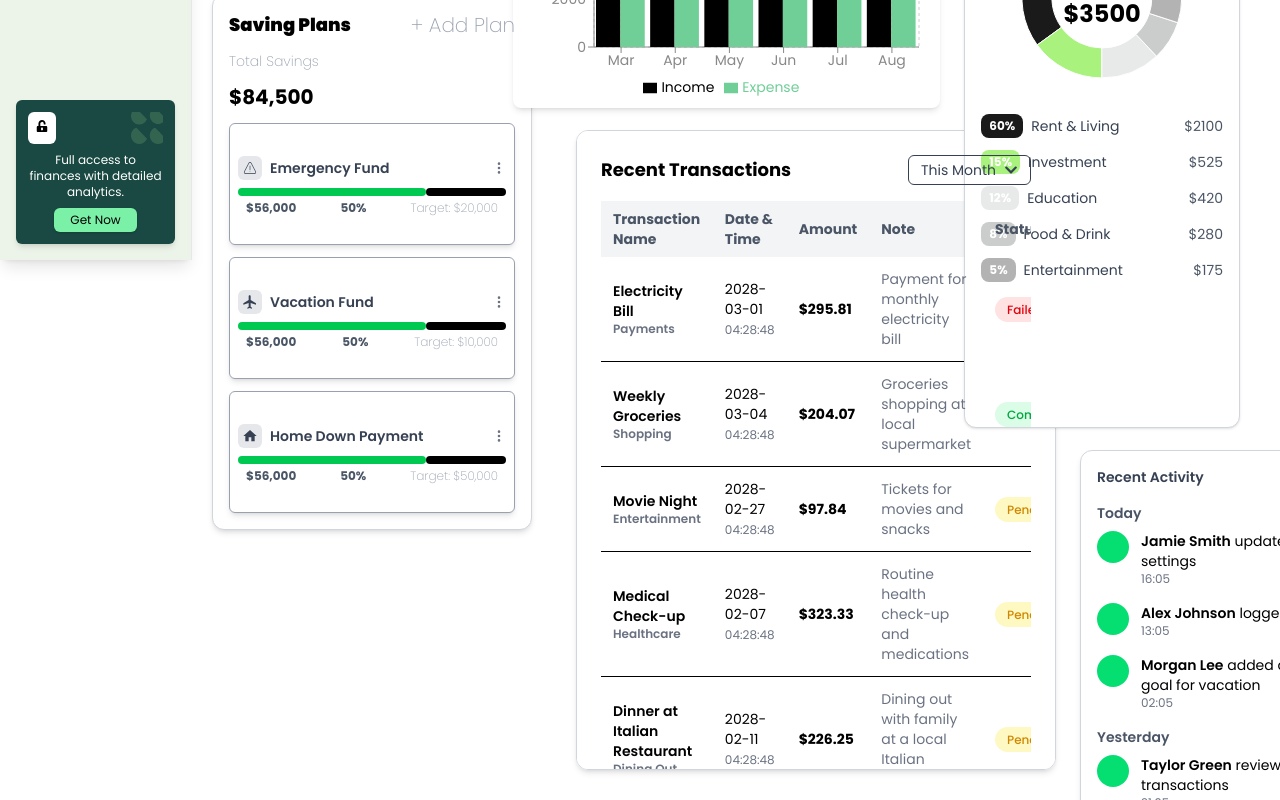
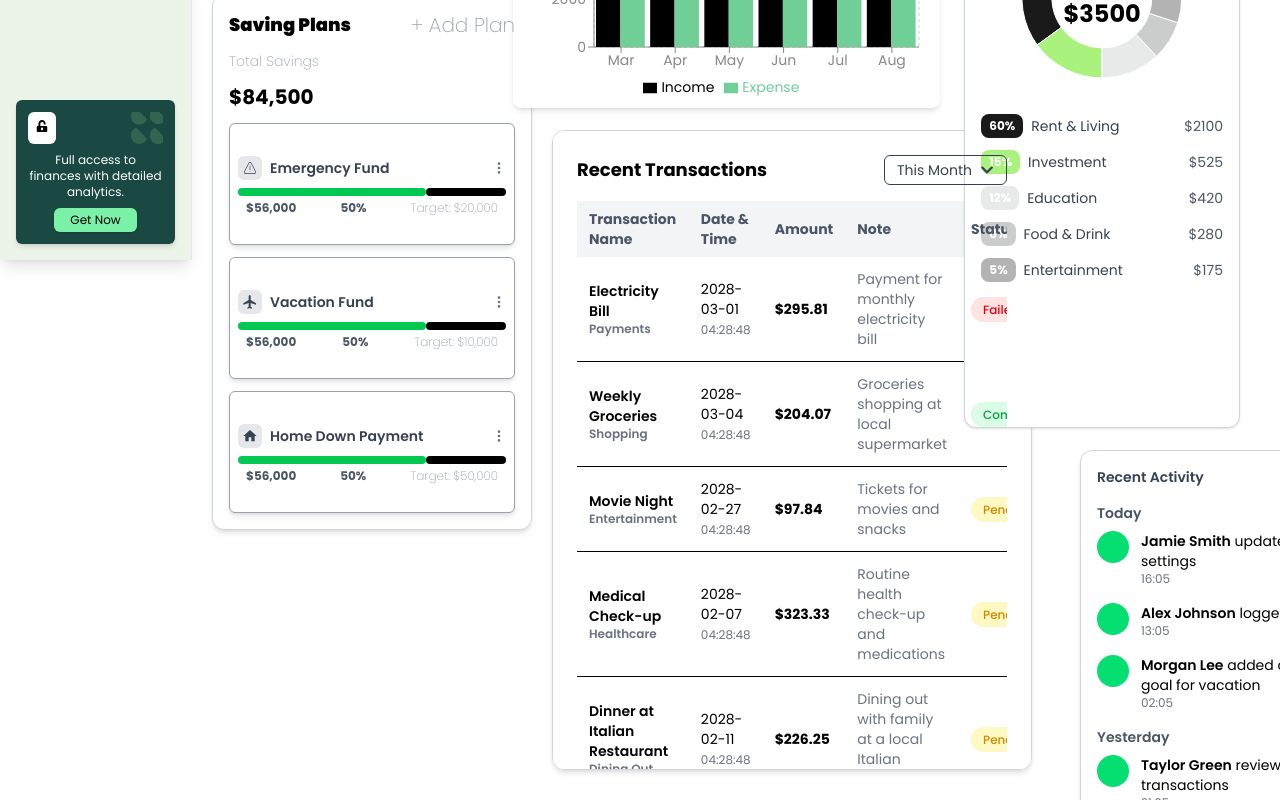
Before and after one commit to SufyanAli56/Dashboard_coin, a React (Vite) app: page / in a window 1280 px wide. Shown: the part 540-1340 px from the top of the page. Built offline with nearby package versions, Linux system fonts and the light colour scheme; a web font is replaced by a local one.

Commit message:
Dashbord res

```diff
--- a/src/Ui/Dashboard/      SavingsTransactions .jsx
+++ b/src/Ui/Dashboard/      SavingsTransactions .jsx
@@ -180,7 +180,7 @@ const SavingsTransactions = () => {
           </div>
         ))}
       </div>
-      <div className="lg:w-120  lg:ml-90 lg:-mt-100 mt-4  border border-gray-300 rounded-xl shadow-md bg-white p-6 overflow-y-auto h-160">
+      <div className="lg:w-120  lg:ml-84 lg:-mt-100 mt-4  border border-gray-300 rounded-xl shadow-md bg-white p-6 overflow-y-auto h-160">
         {/* Header */}
         <div className="flex justify-between items-center mb-4">
           <h2 className="text-lg font-bold">Recent Transactions</h2>
```
